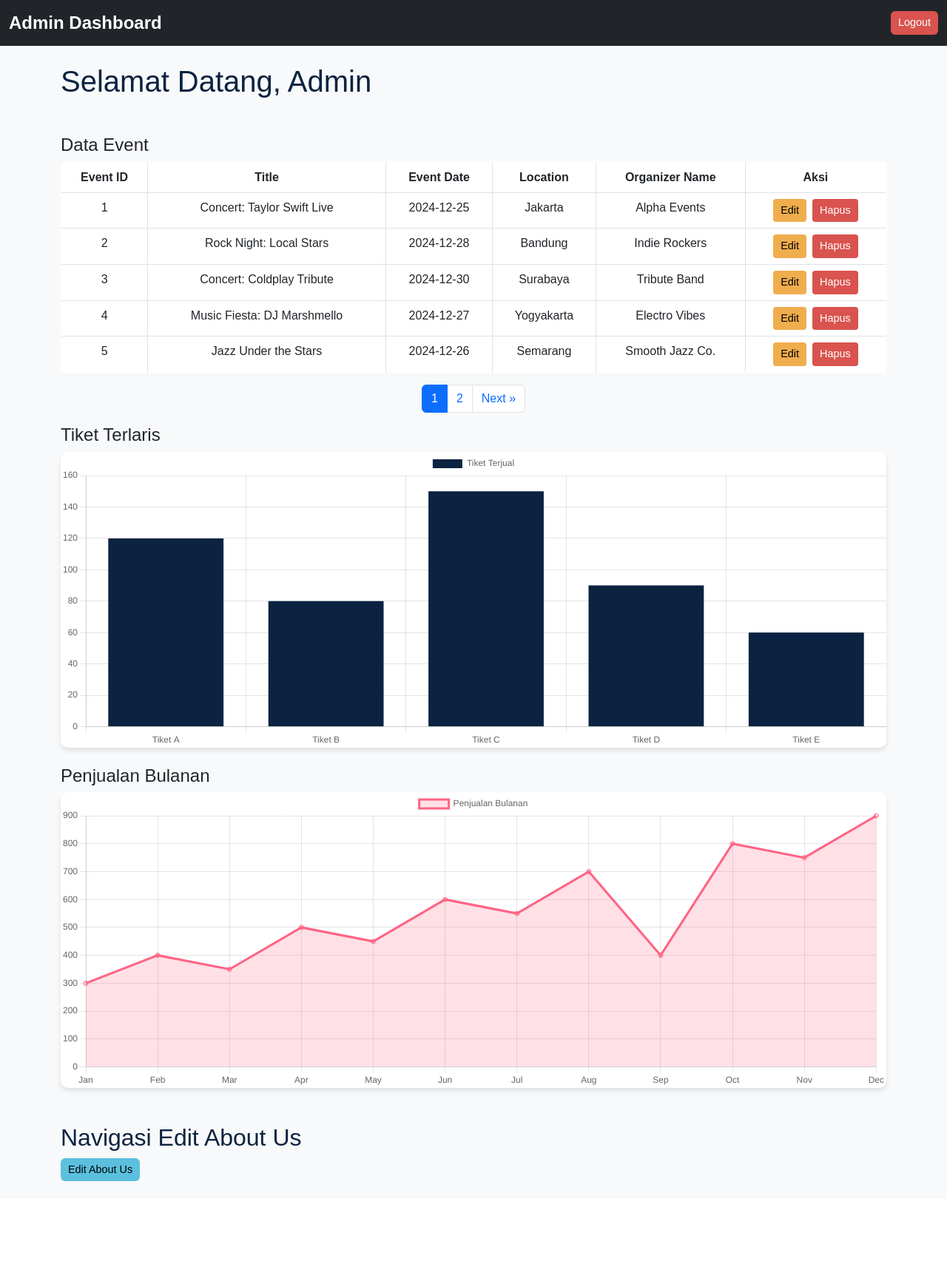
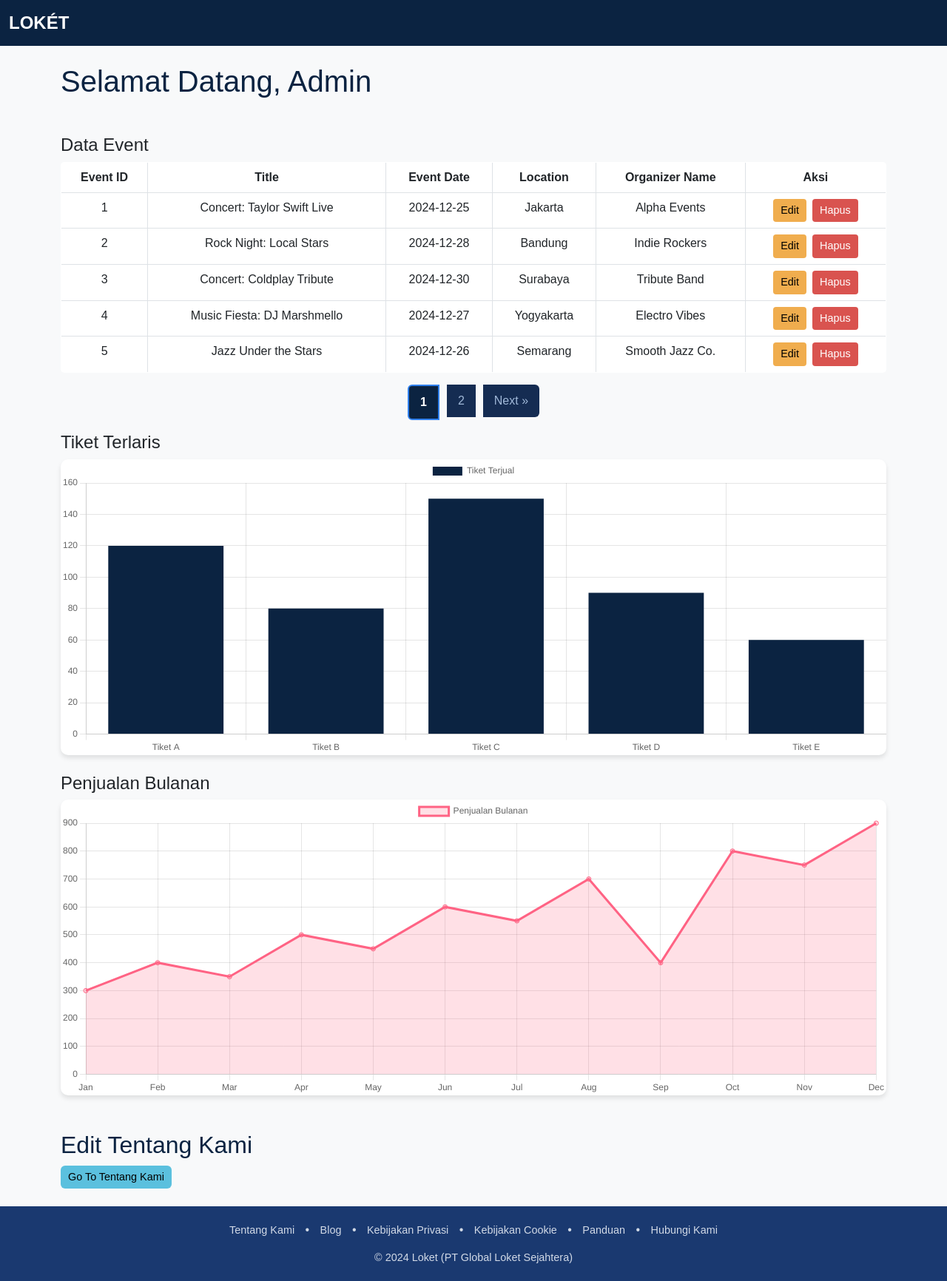
Before and after one commit to LimunBF/pemweb_uas, a PHP site: page /php/admin-dashboard.php in a window 1280 px wide. Shown: the whole page at 74% size. Before the commit the page ends 1597 px from the top, so only its background shows below. Run offline with PHP 8.4, Linux system fonts and the light colour scheme; a user stored in the database is signed in; data comes from the database, SQL or seed files in the repository.

Commit message:
admin-dashboard part6

```diff
--- a/php/admin-dashboard.php
+++ b/php/admin-dashboard.php
@@ -31,19 +31,46 @@ if ($conn->connect_error) {
     <!-- Bootstrap 5.3 CSS -->
     <link href="https://cdn.jsdelivr.net/npm/bootstrap@5.3.0/dist/css/bootstrap.min.css" rel="stylesheet">
     <link rel="stylesheet" href="https://cdnjs.cloudflare.com/ajax/libs/font-awesome/6.4.2/css/all.min.css">
-    <link rel="stylesheet" type="text/css" href="css/admin-dashboard.css">
+    <link rel="stylesheet" type="text/css" href="../css/admin-dashboard.css">
+    <link rel="stylesheet" type="text/css" href="../css/navbar_footer.css">
+    <style>
+        /* Custom Pagination Styling */
+        .custom-pagination .page-item .custom-page-link {
+            background-color: #152c52;
+            color: #a0b8d8;
+            border: none;
+            padding: 10px 15px;
+            margin: 0 5px;
+            font-size: 1rem;
+            transition: all 0.3s ease;
+        }
+
+        .custom-pagination .page-item .custom-page-link:hover {
+            background-color: #2f80ed;
+            color: white;
+        }
+
+        .custom-pagination .page-item.active .custom-page-link {
+            background-color: #0b2341;
+            color: white;
+            font-weight: bold;
+            border: 2px solid #2f80ed;
+        }
+    </style>
 </head>
 
 <body>
     <header>
-        <nav class="navbar navbar-expand-lg navbar-dark bg-dark">
-            <div class="container-fluid">
-                <a class="navbar-brand fw-bold" href="#">Admin Dashboard</a>
-                <div class="d-flex">
-                    <a href="logout.php" class="btn btn-danger">Logout</a>
-                </div>
+    <!-- Navbar -->
+    <nav class="navbar navbar-expand-lg navbar-dark">
+        <div class="container-fluid">
+            <!-- Logo -->
+            <a class="navbar-brand fw-bold" href="#">LOKÉT</a>
+            <!-- Menu Kanan -->
+            <div style="color: white;" class="d-flex align-items-center">
             </div>
-        </nav>
+        </div>
+    </nav>
     </header>
 
     <div class="container my-4">
@@ -104,22 +131,22 @@ if ($conn->connect_error) {
 
         <!-- Navigasi Pagination -->
         <nav>
-            <ul class="pagination justify-content-center">
+            <ul class="pagination justify-content-center custom-pagination">
                 <?php if ($currentPage > 1): ?>
                     <li class="page-item">
-                        <a class="page-link" href="?page=<?php echo $currentPage - 1; ?>">&laquo; Previous</a>
+                        <a class="page-link custom-page-link" href="?page=<?php echo $currentPage - 1; ?>">&laquo; Previous</a>
                     </li>
                 <?php endif; ?>
 
                 <?php for ($i = 1; $i <= $totalPages; $i++): ?>
-                    <li class="page-item <?php echo ($i == $currentPage) ? 'active' : ''; ?>">
-                        <a class="page-link" href="?page=<?php echo $i; ?>"><?php echo $i; ?></a>
+                    <li class="page-item <?php echo ($i == $currentPage) ? 'active custom-active' : ''; ?>">
+                        <a class="page-link custom-page-link" href="?page=<?php echo $i; ?>"><?php echo $i; ?></a>
                     </li>
                 <?php endfor; ?>
 
                 <?php if ($currentPage < $totalPages): ?>
                     <li class="page-item">
-                        <a class="page-link" href="?page=<?php echo $currentPage + 1; ?>">Next &raquo;</a>
+                        <a class="page-link custom-page-link" href="?page=<?php echo $currentPage + 1; ?>">Next &raquo;</a>
                     </li>
                 <?php endif; ?>
             </ul>
@@ -146,9 +173,31 @@ if ($conn->connect_error) {
     </div>
 
         <!-- Navigasi untuk About Us -->
-        <h2 class="mt-5">Navigasi Edit About Us</h2>
-        <a href="tentang_kami.php" class="btn btn-info">Edit About Us</a>
+        <h2 class="mt-5">Edit Tentang Kami</h2>
+        <a href="tentang_kami.php" class="btn btn-info">Go To Tentang Kami</a>
     </div>
+
+    <footer>
+        <!-- Footer Bottom -->
+        <div class="footer-bottom">
+            <div class="container">
+                <div class="footer-links">
+                    <a href="php/tentang_kami.php">Tentang Kami</a>
+                    <span>•</span>
+                    <a href="#">Blog</a>
+                    <span>•</span>
+                    <a href="#">Kebijakan Privasi</a>
+                    <span>•</span>
+                    <a href="#">Kebijakan Cookie</a>
+                    <span>•</span>
+                    <a href="#">Panduan</a>
+                    <span>•</span>
+                    <a href="#">Hubungi Kami</a>
+                </div>
+                <p class="copyright">&copy; 2024 Loket (PT Global Loket Sejahtera)</p>
+            </div>
+        </div>
+    </footer>
 
     <!-- Bootstrap 5.3 JS Bundle -->
     <script src="https://cdn.jsdelivr.net/npm/bootstrap@5.3.0/dist/js/bootstrap.bundle.min.js"></script>
```
Also changed, not shown: php/edit-event.php (+74 -51 lines).
